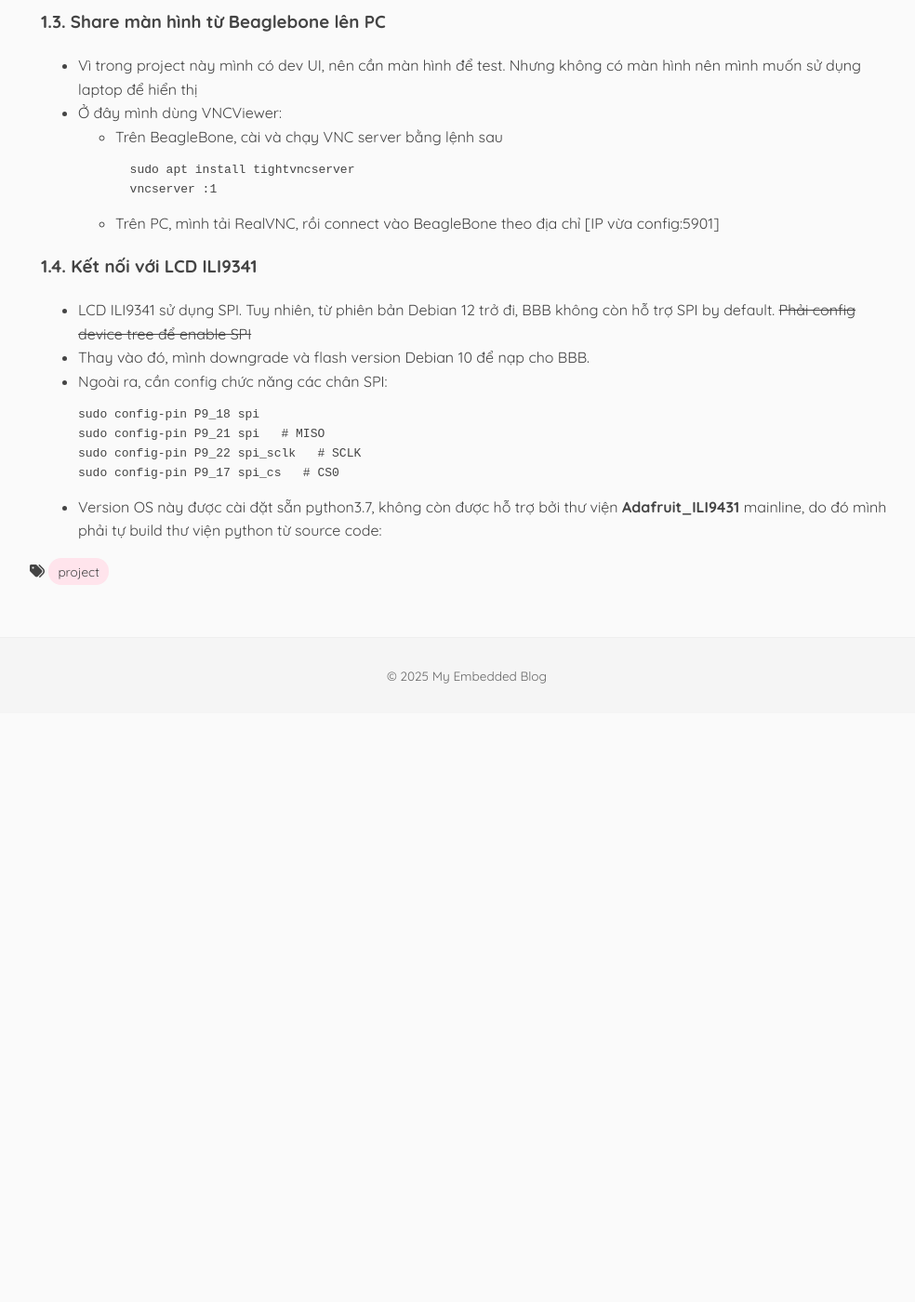
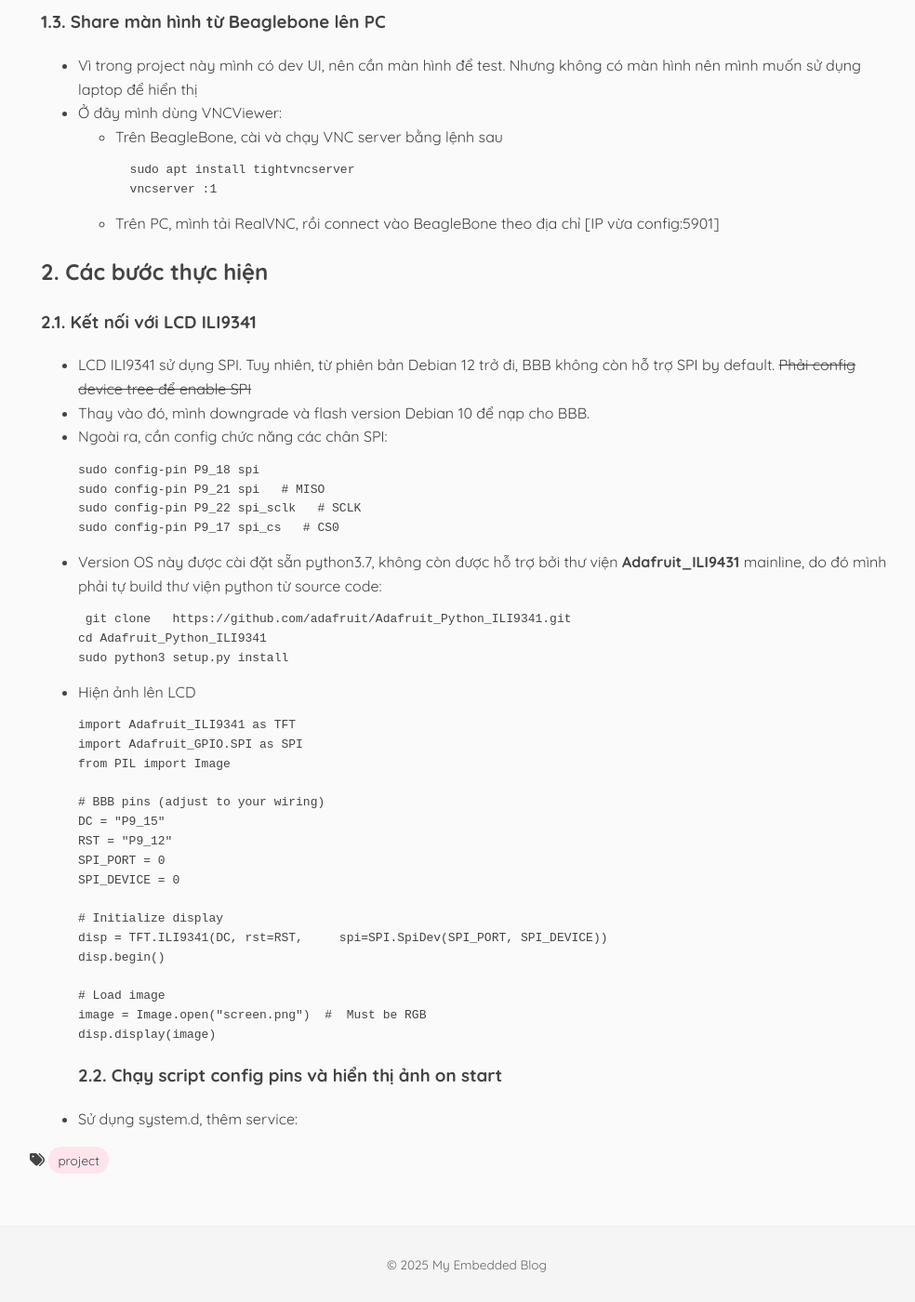
Before and after one commit to nhatvu-pham/nhatvu-pham.github.io, a Jekyll site: the page built from _posts/2025-11-01-LaziTracker.md, in a window 1280 px wide and 1400 px high, scrolled down 1292 px. Shown: the whole window at 93% size, without its empty margins (138-1122 px from the left). Built offline with Jekyll 4.4.1, drawn with Linux system fonts in a browser that asks for light colours; before the commit the page ends 2059 px from its top, so only the background shows below that.

Commit message:
Revise LCD ILI9341 connection and setup instructions
Updated instructions for connecting to LCD ILI9341 and displaying images. Added steps for downgrading Debian and building the Adafruit library from source.

````diff
--- a/_posts/2025-11-01-LaziTracker.md
+++ b/_posts/2025-11-01-LaziTracker.md
@@ -55,7 +55,9 @@ tags: [project]
         ```
     - Trên PC, mình tải RealVNC, rồi connect vào BeagleBone theo địa chỉ \[IP vừa config:5901\]
 
-### 1.4. Kết nối với LCD ILI9341
+## 2. Các bước thực hiện
+
+### 2.1. Kết nối với LCD ILI9341
 - LCD ILI9341 sử dụng SPI. Tuy nhiên, từ phiên bản Debian 12 trở đi, BBB không còn hỗ trợ SPI by default. ~~Phải config device tree để enable SPI~~
 - Thay vào đó, mình downgrade và flash version Debian 10 để nạp cho BBB.
 - Ngoài ra, cần config chức năng các chân SPI:
@@ -66,3 +68,32 @@ tags: [project]
   sudo config-pin P9_17 spi_cs   # CS0
   ```
 - Version OS này được cài đặt sẵn python3.7, không còn được hỗ trợ bởi thư viện **Adafruit_ILI9431** mainline, do đó mình phải tự build thư viện python từ source code:
+   ```
+   git clone   https://github.com/adafruit/Adafruit_Python_ILI9341.git
+  cd Adafruit_Python_ILI9341
+  sudo python3 setup.py install
+  ```
+- Hiện ảnh lên LCD
+  ```
+  import Adafruit_ILI9341 as TFT
+  import Adafruit_GPIO.SPI as SPI
+  from PIL import Image
+
+  # BBB pins (adjust to your wiring)
+  DC = "P9_15"
+  RST = "P9_12"
+  SPI_PORT = 0
+  SPI_DEVICE = 0
+
+  # Initialize display
+  disp = TFT.ILI9341(DC, rst=RST,     spi=SPI.SpiDev(SPI_PORT, SPI_DEVICE))
+  disp.begin()
+
+  # Load image
+  image = Image.open("screen.png")  #  Must be RGB
+  disp.display(image)
+  ```
+### 2.2. Chạy script config pins và hiển thị ảnh on start
+- Sử dụng system.d, thêm service:
+  ```
+  ```
````
